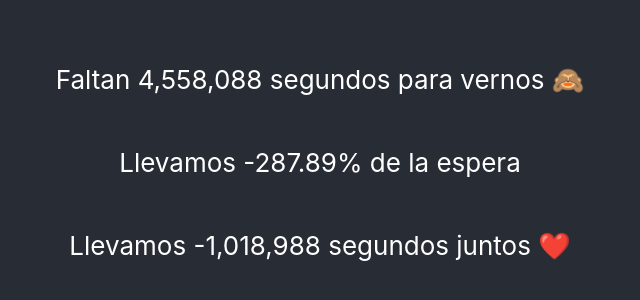
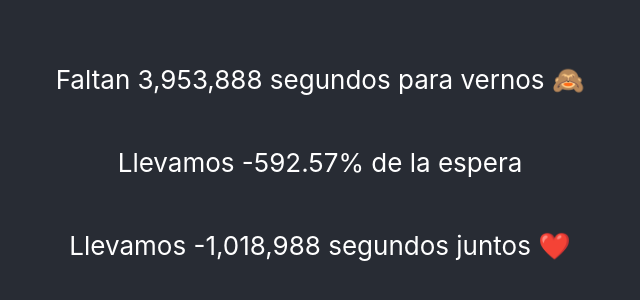
Before and after one commit to szaldivar/time-to, a React (Create React App) app: page / in a window 1280 px wide. Shown: the part 238-538 px from the top of the page, without its empty margins (320-960 px from the left). Built offline with nearby package versions, Linux system fonts and the light colour scheme.

Commit message:
add new time will see

```diff
--- a/src/App.js
+++ b/src/App.js
@@ -2,7 +2,7 @@ import { useState, useEffect, useRef } from "react";
 import "./App.css";
 
 const DATE_TIME_LAST_SAW = new Date("2022-01-09T00:45:00.000Z").getTime();
-const DATE_TIME_WILL_SEE = new Date("2022-01-22T15:10:00.000Z").getTime();
+const DATE_TIME_WILL_SEE = new Date("2022-01-15T15:20:00.000Z").getTime();
 const DATE_TIME_SINCE = new Date("2021-12-12T16:05:00.000Z").getTime();
 const TOTAL_BETWEEN = DATE_TIME_WILL_SEE - DATE_TIME_LAST_SAW;
 
```
